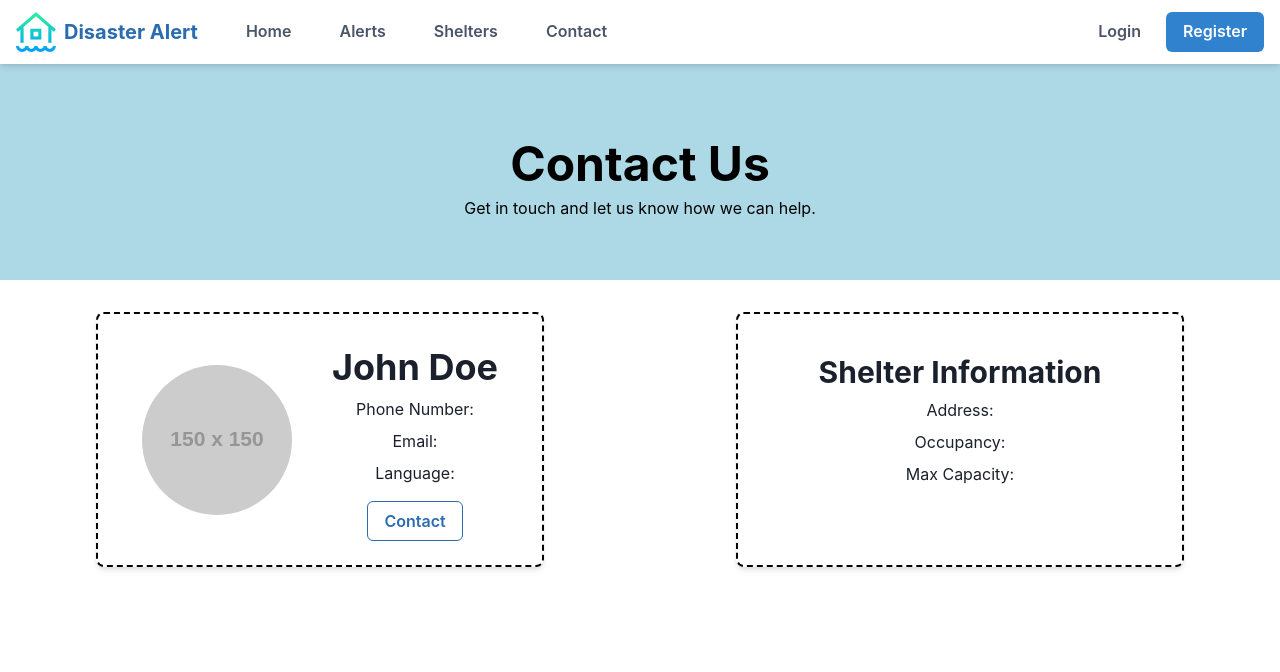
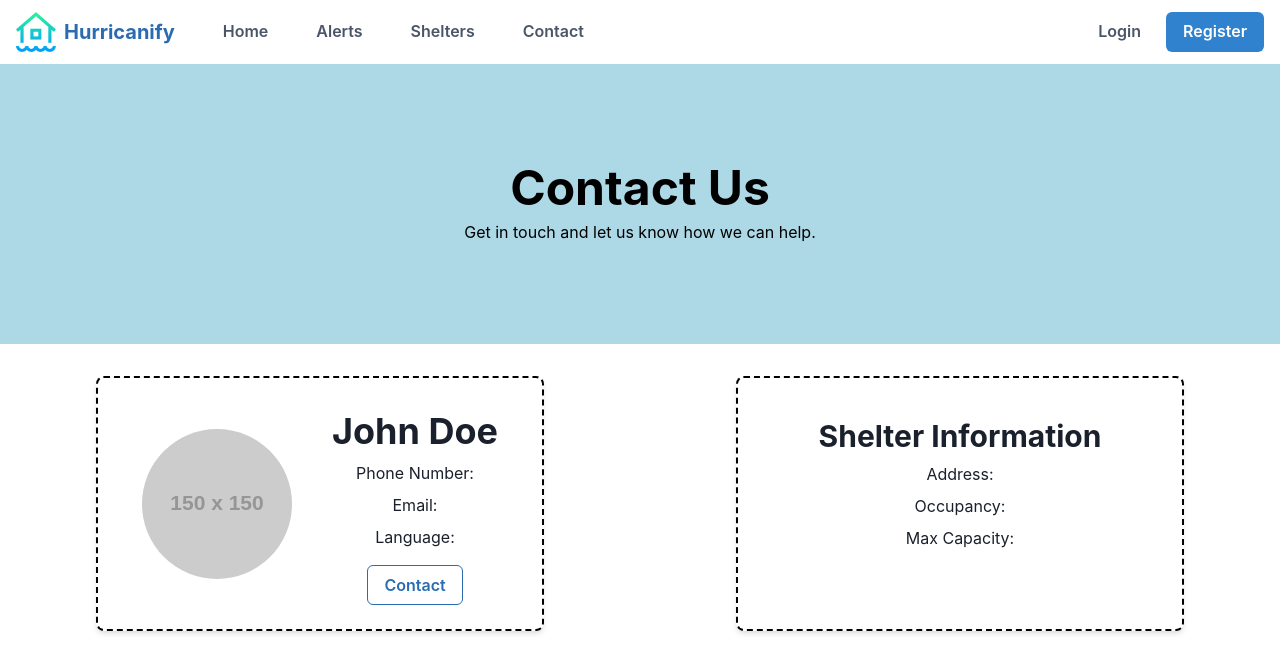
Before and after one commit to dlinh31/disaster-alert, a React (Vite) app in the folder frontend/: page /contact in a window 1280 px wide. Shown: the top 672 px of the page. Built offline with nearby package versions, Linux system fonts and the light colour scheme.

Commit message:
fix UI navbar

```diff
--- a/frontend/src/components/DisasterCard.jsx
+++ b/frontend/src/components/DisasterCard.jsx
@@ -74,7 +74,7 @@ const DisasterCard = ({ disasterData }) => {
   });
 
   return (
-    <Box h="100vh" overflowY="hidden">
+    <Box h="90vh" overflowY="hidden">
       <Flex
         justifyContent="center"
         alignItems="center"
@@ -147,7 +147,7 @@ const DisasterCard = ({ disasterData }) => {
 
       <Flex
         flexDirection="column"
-        height="calc(100vh - 64px)"
+        height="50vh"
         overflowY="auto"
         p="4"
       >
--- a/frontend/src/components/Map.jsx
+++ b/frontend/src/components/Map.jsx
@@ -244,6 +244,7 @@ function Map({ disasterData, shelters }) {
       alignItems="center"
       h="90vh"
       w="80vw"
+      marginBottom="100px"
     >
       <Box position="absolute" left={0} top={0} h="100%" w="100%" zIndex={0}>
         <GoogleMap
--- a/frontend/src/components/Navbar.jsx
+++ b/frontend/src/components/Navbar.jsx
@@ -58,9 +58,7 @@ const Header = () => {
         bg={useColorModeValue('white', 'gray.800')}
         px={4}
         boxShadow="md"
-        position="fixed"
-        width="100%"
-        zIndex="1000"
+        width="100vw"
       >
         <Flex h={16} alignItems={'center'} justifyContent={'space-between'}>
           <IconButton
@@ -84,7 +82,7 @@ const Header = () => {
                 mr={2}
               />
               <Text fontSize="xl" fontWeight="bold" color="blue.600">
-                Disaster Alert
+                Hurricanify
               </Text>
             </Box>
             <HStack
--- a/frontend/src/views/Contact.jsx
+++ b/frontend/src/views/Contact.jsx
@@ -15,7 +15,7 @@ function Contact() {
             {/* Navbar with transparent background */}
             <Navbar />
 
-            <Flex direction="column" alignItems="center" height="35vh" justifyContent="center" bg="lightblue" paddingTop="10vh">
+            <Flex direction="column" alignItems="center" height="35vh" justifyContent="center" bg="lightblue">
                 <Heading as="h1" size="2xl" color="black" textAlign="center">
                     Contact Us
                 </Heading>
@@ -72,7 +72,6 @@ function Contact() {
                         colorScheme="blue"
                         variant="outline"
                         marginTop="4"
-                        onClick={() => navigate('/sales')} // Change the route as needed
                     >
                         Contact
                     </Button>
--- a/frontend/src/views/Home.jsx
+++ b/frontend/src/views/Home.jsx
@@ -4,7 +4,7 @@ import Map from '../components/Map';
 import DisasterCard from '../components/DisasterCard';
 import Navbar from '../components/Navbar';
 import Chatbot from '../components/ChatBot';
-import { Grid, GridItem } from '@chakra-ui/react';
+import { Grid, GridItem, Box } from '@chakra-ui/react';
 
 // Helper function to convert the coordinates string into an array of LatLng objects
 function convertCoordinates(coordString) {
@@ -93,10 +93,18 @@ const Home = () => {
       <GridItem area={'header'}>
         <Navbar />
       </GridItem>
-      <GridItem area={'nav'}>
-        <DisasterCard disasterData={disasterData} />
-      </GridItem>
-      <GridItem area={'main'}  mt={16} position="relative">
+
+      {/* Updated nav area to ensure proper scrolling */}
+      <GridItem
+  area={'nav'}
+  maxHeight="100vh"
+  overflowY="auto" // Enable vertical scrolling when content overflows
+>
+  <DisasterCard disasterData={disasterData} />
+</GridItem>
+
+
+      <GridItem area={'main'} position="relative">
         <Map disasterData={disasterData} shelters={shelters} />
 
         {/* Chatbot floating on top of the map */}
```
